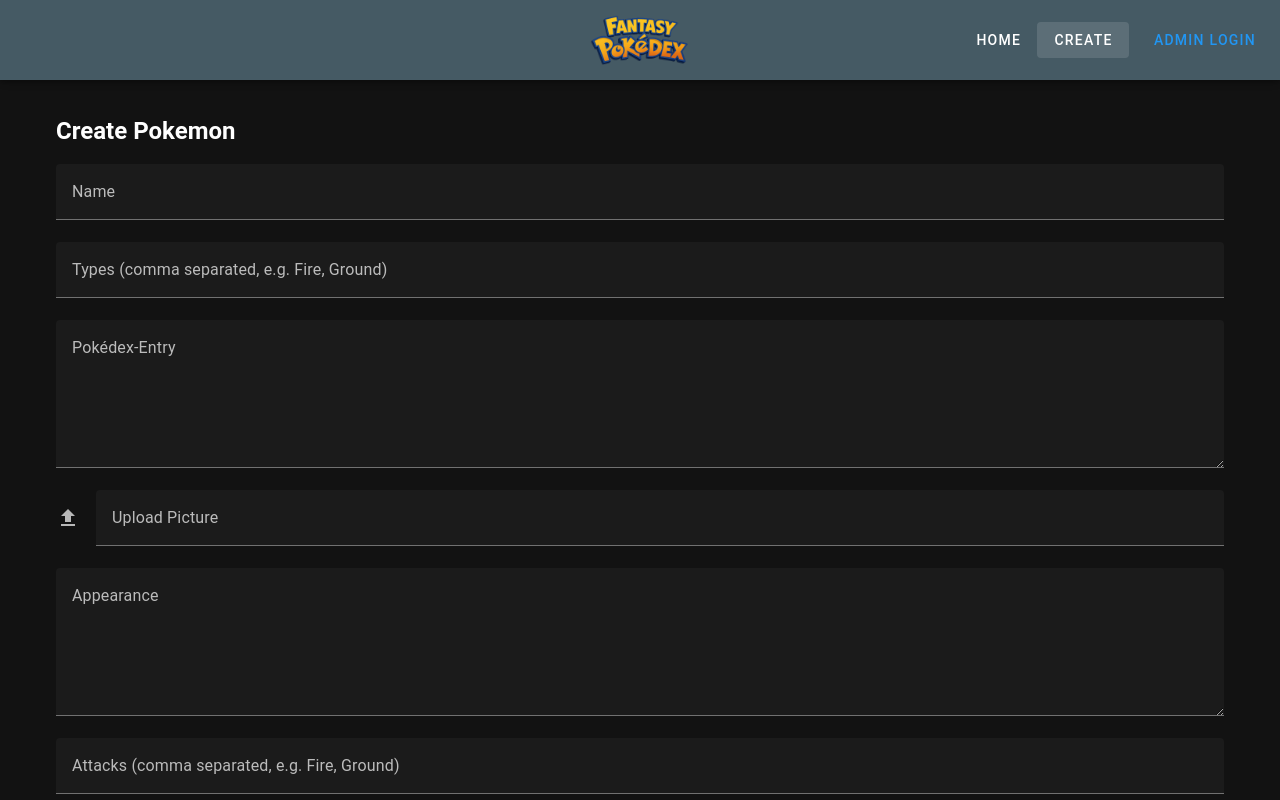
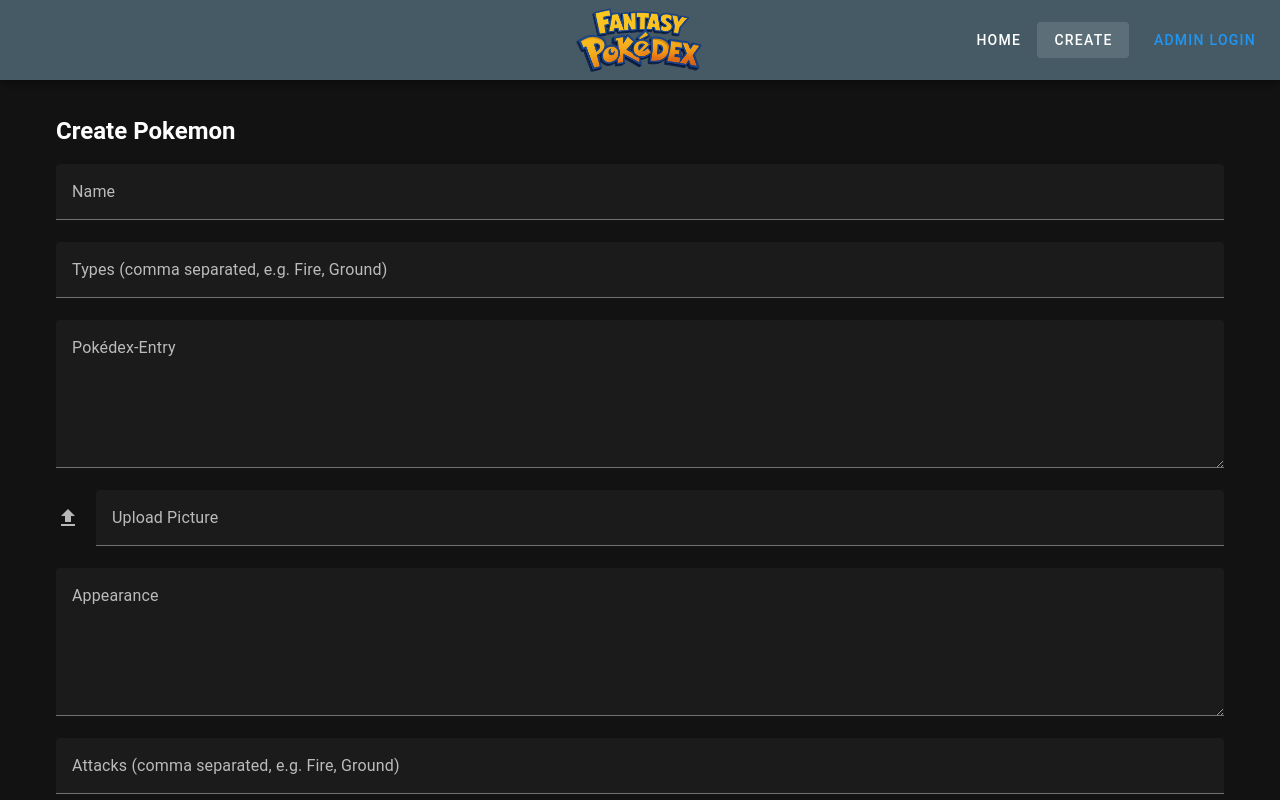
Before and after one commit to Jaydee94/fantasy-pokedex, a Vue app in the folder frontend/: page /create in a window 1280 px wide. Shown: the top 800 px of the page. Built offline with nearby package versions, Linux system fonts and the light colour scheme; no server answers; a small style sheet from the web is missing.

Commit message:
Increase logo height in App.vue for better visibility; update environment variable for admin password in docker-compose.yml

```diff
--- a/frontend/src/App.vue
+++ b/frontend/src/App.vue
@@ -5,7 +5,7 @@
       <div style="position: absolute; left: 0; right: 0; top: 0; bottom: 0; display: flex; align-items: center; justify-content: center; pointer-events: none;">
         <v-img
           src="@/assets/fantasy-pokedex-logo.png"
-          max-height="100"
+          max-height="130"
           style="max-width: 200px; margin: 0 auto; pointer-events: auto;"
         />
       </div>
```
Also changed, not shown: 1 other file (tests, documents, lock files or other folders).
